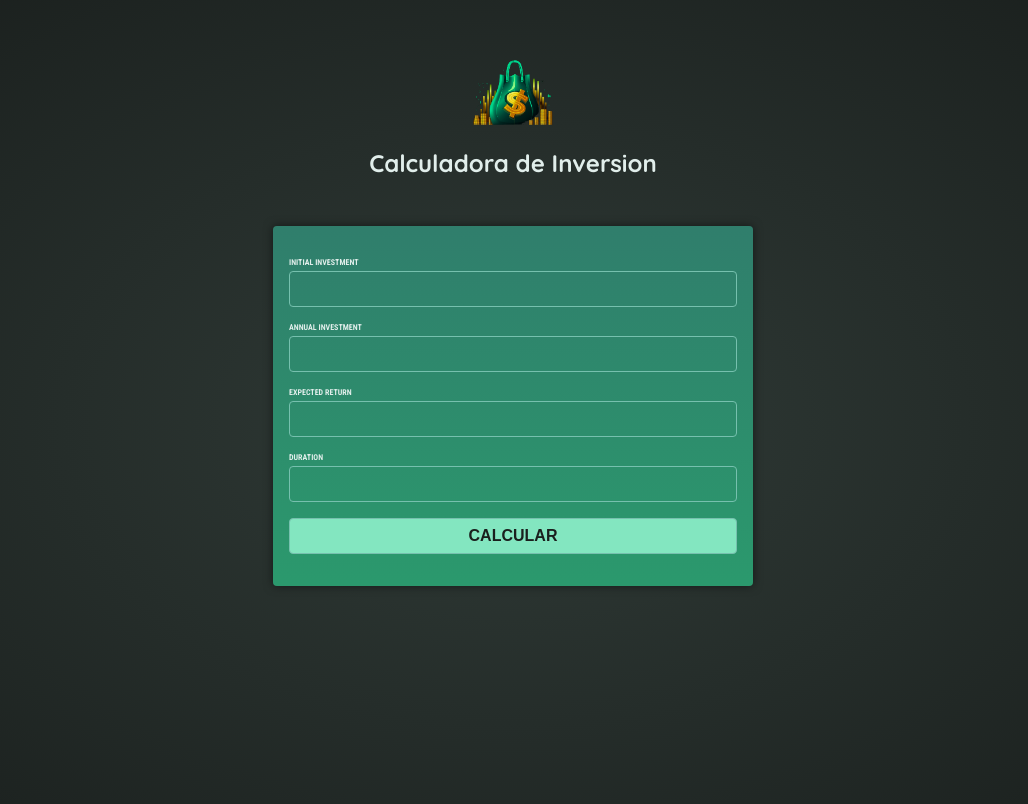
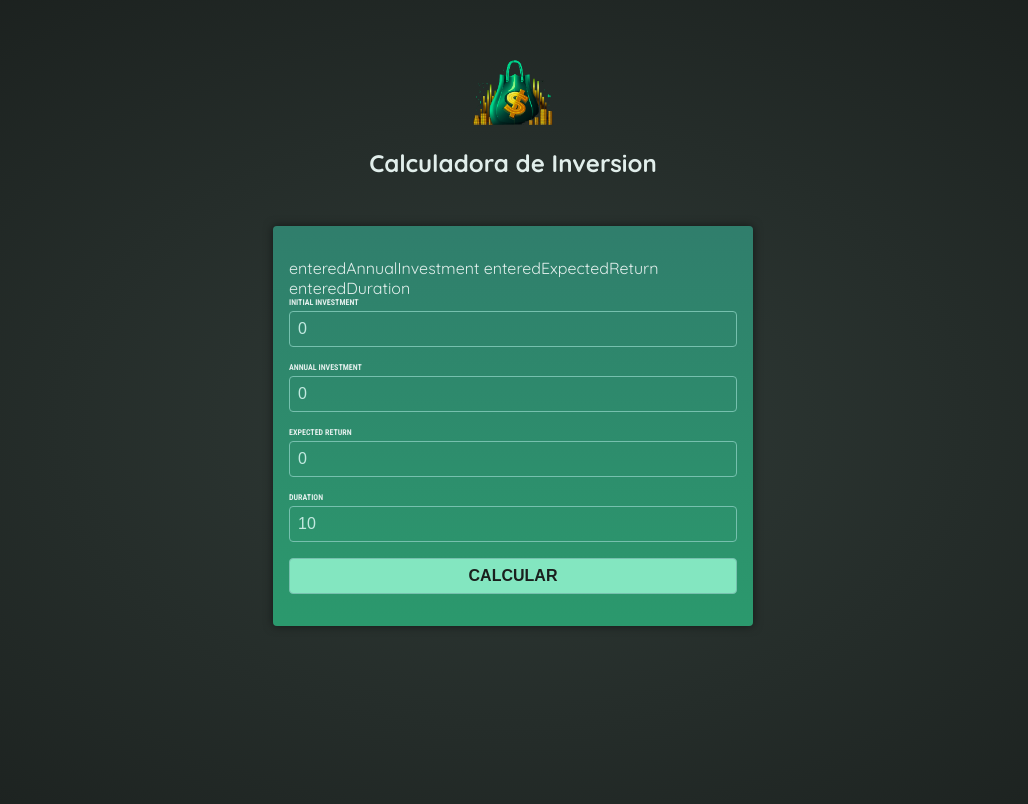
Before and after one commit to Aletheios42/Investment_Calculator_Web, an Angular app: page / in a window 1280 px wide. Shown: the top 804 px of the page, without its empty margins (127-1155 px from the left). Built offline with nearby package versions, Linux system fonts and the light colour scheme.

Commit message:
user-input parte III

```diff
--- a/src/app/user-input/user-input.component.html
+++ b/src/app/user-input/user-input.component.html
@@ -1,20 +1,41 @@
 <form (submit)="onSubmit()">
   <div>
     <p>
+      enteredAnnualInvestment enteredExpectedReturn enteredDuration
       <label for="initial-investment"> Initial Investment </label>
-      <input id="initial-investment" type="number" />
+      <input
+        id="initial-investment"
+        name="initial-investment"
+        type="number"
+        [(ngModel)]="enteredInitialInvestment"
+      />
     </p>
     <p>
       <label for="annual-investment"> Annual Investment </label>
-      <input id="annual-investment" type="number" />
+      <input
+        id="annual-investment"
+        name="annual-investment"
+        type="number"
+        [(ngModel)]="enteredAnnualInvestment"
+      />
     </p>
     <p>
       <label for="expected-return"> Expected Return </label>
-      <input id="expected-return" type="number" />
+      <input
+        id="expected-return"
+        name="expected-return"
+        type="number"
+        [(ngModel)]="enteredExpectedReturn"
+      />
     </p>
     <p>
       <label for="duration"> Duration</label>
-      <input id="duration" type="number" />
+      <input
+        id="duration"
+        name="duration"
+        type="number"
+        [(ngModel)]="enteredDuration"
+      />
     </p>
   </div>
   <p>
--- a/src/app/user-input/user-input.component.ts
+++ b/src/app/user-input/user-input.component.ts
@@ -9,7 +9,16 @@
   styleUrl: './user-input.component.css',
 })
 export class UserInputComponent {
+  enteredInitialInvestment = '0';
+  enteredAnnualInvestment = '0';
+  enteredExpectedReturn = '0';
+  enteredDuration = '10';
+
   onSubmit() {
     console.log('Submitted');
+    console.log(this.enteredInitialInvestment);
+    console.log(this.enteredAnnualInvestment);
+    console.log(this.enteredExpectedReturn);
+    console.log(this.enteredDuration);
   }
 }
```
Also changed, not shown: instrucciones.txt.
